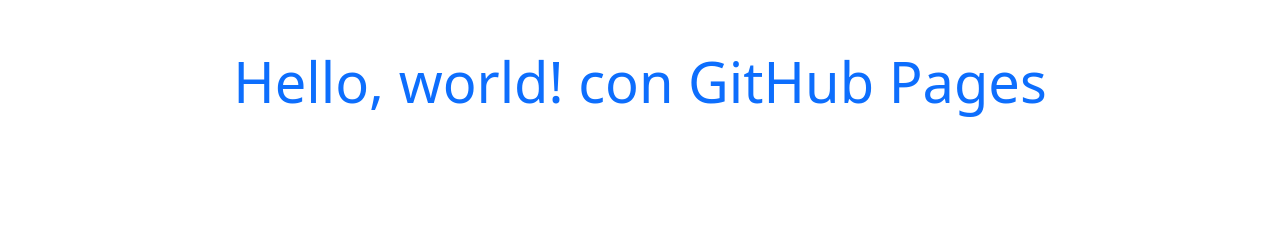
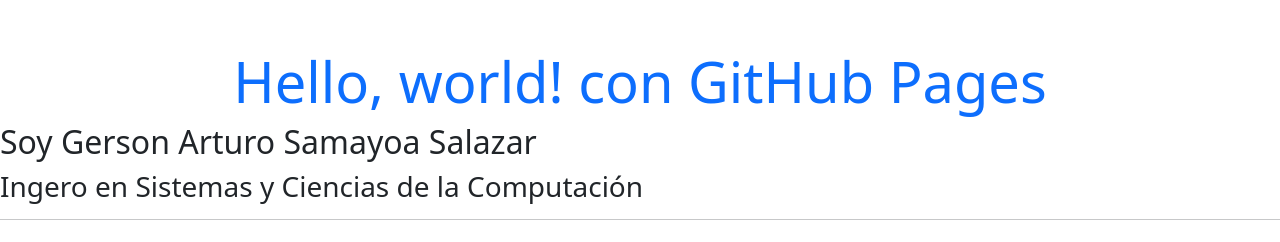
Before and after one commit to gersonsamayoa/gersonsamayoa.github.io, a plain HTML site: page index.html in a window 1280 px wide. Drawn offline with nearby package versions, Linux system fonts and the light colour scheme.

Commit message:
Update index.html

```diff
--- a/index.html
+++ b/index.html
@@ -12,7 +12,9 @@
   </head>
   <body>
     <h1 class="text-center mt-5 display-4 text-primary">Hello, world! con GitHub Pages</h1>
-
+    <h2>Soy Gerson Arturo Samayoa Salazar</h2>
+    <h3>Ingero en Sistemas y Ciencias de la Computación</h3>
+    <hr>
     <!-- Optional JavaScript; choose one of the two! -->
 
     <!-- Option 1: Bootstrap Bundle with Popper -->
```
